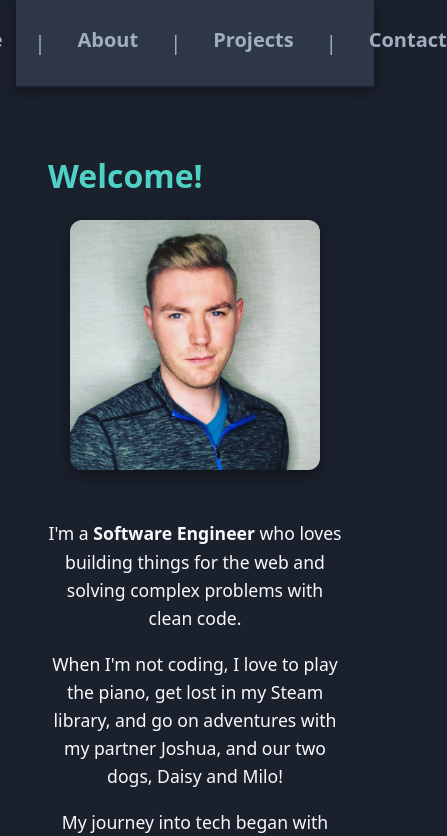
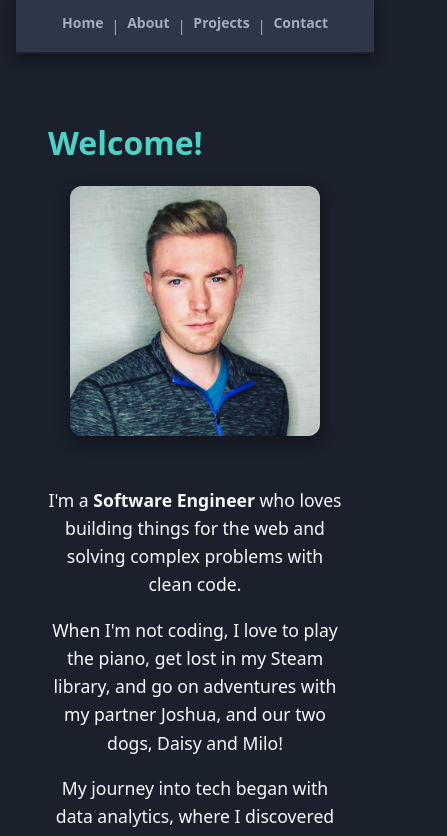
Before and after one commit to jrwiegsDev/portfolio-site, a React (Vite) app: page / in a window 390 px wide. Shown: the top 836 px of the page, 447 px wide, since content can reach past the window. Built offline with nearby package versions, Linux system fonts and the light colour scheme.

Commit message:
fix: responsive display breakpoints added

```diff
--- a/src/components/Navbar.css
+++ b/src/components/Navbar.css
@@ -1,6 +1,6 @@
 nav {
   background-color: var(--surface);
-  padding: 1.5rem; /* Increased padding for a more substantial feel */
+  padding: 1.5rem;
   margin-bottom: 2rem;
   display: flex;
   justify-content: center;
@@ -12,23 +12,23 @@ nav {
 .nav-links {
   display: flex;
   align-items: center;
-  gap: 2rem; /* Increased space between links */
+  gap: 2rem;
 }
 
 .nav-links a {
   color: var(--text-secondary);
   font-weight: bold;
-  font-size: 1.25rem; /* Made the font larger */
+  font-size: 1.25rem;
   text-decoration: none;
   transition: color 0.2s ease-in-out;
   padding-bottom: 4px;
-  border-bottom: 2px solid transparent; /* Prepare for a cool hover effect */
+  border-bottom: 2px solid transparent;
 }
 
 .nav-links a:hover {
-  color: var(--primary-accent); /* Use the vibrant teal on hover */
-  text-decoration: none; /* Remove underline from global styles */
-  border-bottom: 2px solid var(--primary-accent); /* Underline with color */
+  color: var(--primary-accent);
+  text-decoration: none;
+  border-bottom: 2px solid var(--primary-accent);
 }
 
 /* Style for the separator */
@@ -37,3 +37,84 @@ nav {
   font-size: 1.25rem;
   line-height: 1;
 }
+
+/* RESPONSIVE BREAKPOINTS */
+
+/* Tablets (portrait) and smaller laptops: 768px - 1024px */
+@media (max-width: 1024px) {
+  nav {
+    padding: 1.25rem;
+  }
+
+  .nav-links {
+    gap: 1.5rem;
+  }
+
+  .nav-links a {
+    font-size: 1.1rem;
+  }
+
+  .nav-links span {
+    font-size: 1.1rem;
+  }
+}
+
+/* Mobile (landscape) and small tablets: 481px - 767px */
+@media (max-width: 767px) {
+  nav {
+    padding: 1rem;
+  }
+
+  .nav-links {
+    gap: 1rem;
+  }
+
+  .nav-links a {
+    font-size: 1rem;
+  }
+
+  .nav-links span {
+    font-size: 1rem;
+  }
+}
+
+/* Mobile (portrait): 320px - 480px */
+@media (max-width: 480px) {
+  nav {
+    padding: 0.75rem 0.5rem;
+  }
+
+  .nav-links {
+    gap: 0.5rem;
+    flex-wrap: nowrap;
+  }
+
+  .nav-links a {
+    font-size: 0.875rem;
+    font-weight: 600;
+    white-space: nowrap;
+  }
+
+  .nav-links span {
+    font-size: 0.875rem;
+  }
+}
+
+/* Extra small devices: < 375px */
+@media (max-width: 374px) {
+  nav {
+    padding: 0.5rem 0.25rem;
+  }
+
+  .nav-links {
+    gap: 0.35rem;
+  }
+
+  .nav-links a {
+    font-size: 0.75rem;
+  }
+
+  .nav-links span {
+    font-size: 0.75rem;
+  }
+}
```
